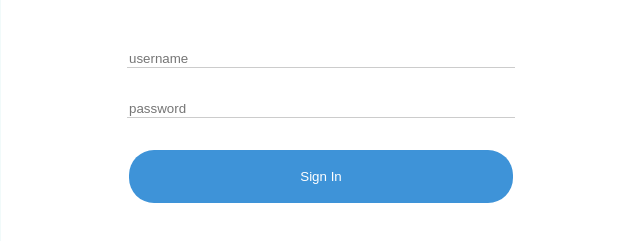
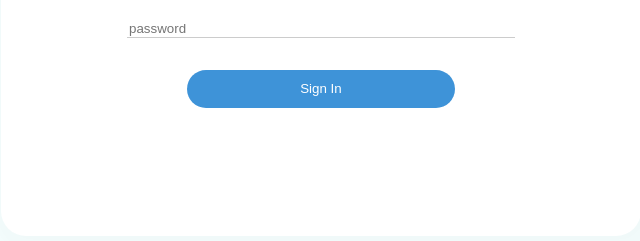
Before and after one commit to Ernest0G/login-ui-flexbox, a plain HTML site: page index.html in a window 1280 px wide. Shown: the part 391-632 px from the top of the page, without its empty margins (319-959 px from the left). Drawn offline with Linux system fonts and the light colour scheme.

Commit message:
Fixed form position

```diff
--- a/index.css
+++ b/index.css
@@ -18,7 +18,11 @@ body {
 
     position: absolute;
     left: 25%;
-    top: 25%;
+    top: 15%;
+}
+
+.login-container h1 {
+    font-size: 2rem;
 }
 
 .input-field {
@@ -38,12 +42,12 @@ body {
 }
 
 #submit-button {
-    width: 100%;
+    width: 70%;
     border-radius: 25px;
     border: none;
     background-color: rgb(62, 147, 216);
     color: white;
-    padding: 5%;
+    padding: 3%;
 }
 
 #submit-button:hover {
```
